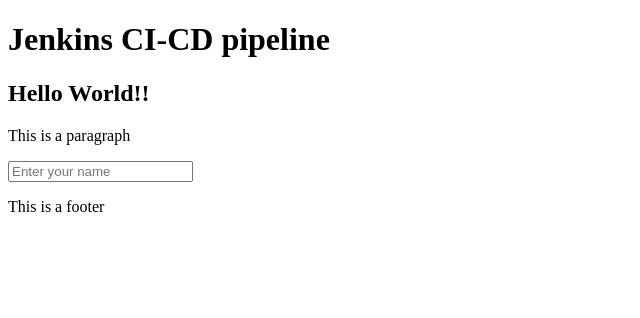
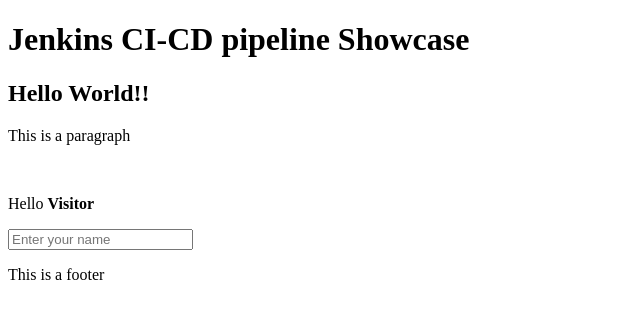
Before and after one commit to kashyap142/jenkins-pipeline, a React (Create React App) app: page / in a window 1280 px wide. Shown: the top 318 px of the page, without its empty margins (0-640 px from the left). Built offline with nearby package versions, Linux system fonts and the light colour scheme.

Commit message:
update input

```diff
--- a/src/components/Header.js
+++ b/src/components/Header.js
@@ -1,3 +1,3 @@
 export default function Header() {
-  return <h1>Jenkins CI-CD pipeline</h1>;
+  return <h1>Jenkins CI-CD pipeline Showcase</h1>;
 }
--- a/src/components/Input.js
+++ b/src/components/Input.js
@@ -1,3 +1,26 @@
+import { useState } from "react";
+
 export default function Input() {
-  return <input type="text" placeholder="Enter your name" />;
+  const [name, setName] = useState(null);
+
+  function handleChange(event) {
+    setName(event.target.value);
+  }
+
+  return (
+    <section>
+      <br />
+      <p>
+        Hello <strong>{name ?? "Visitor"}</strong>
+      </p>
+
+      <input
+        type="text"
+        placeholder="Enter your name"
+        onChange={handleChange}
+        value={name}
+      />
+      {/* <br /> */}
+    </section>
+  );
 }
```
